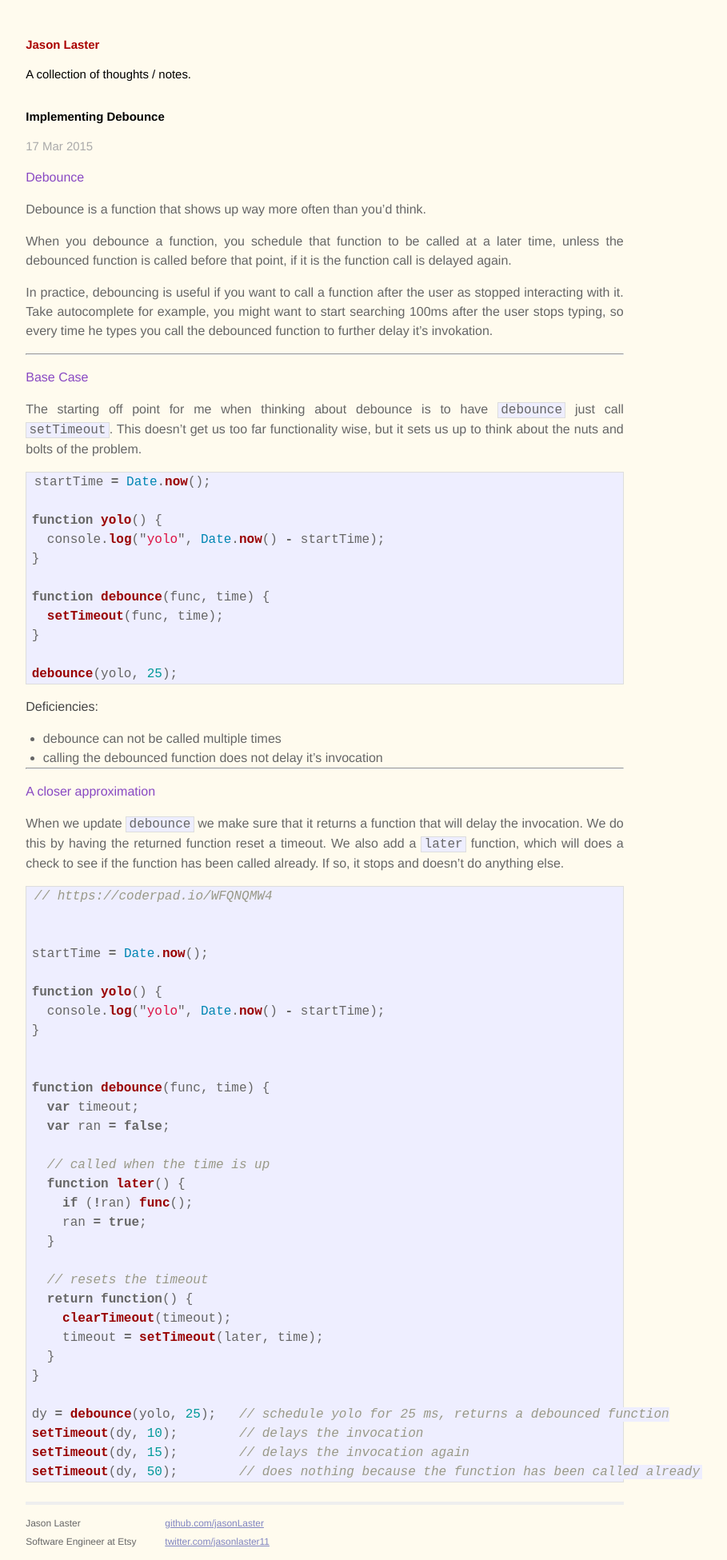
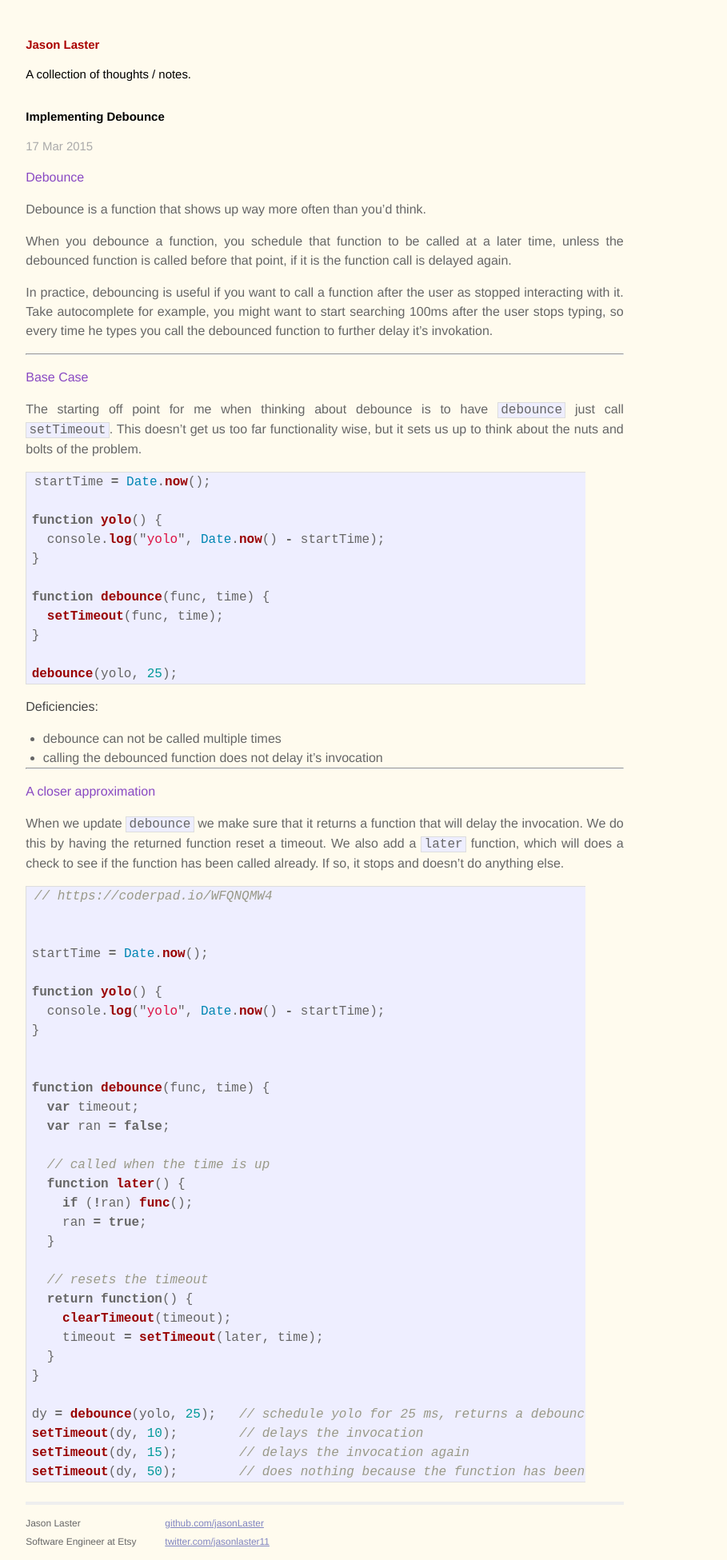
Before and after one commit to jasonLaster/jasonLaster.github.io, a Jekyll site: the page built from _posts/2015-03-17-implementing-debounce.markdown, in a window 1280 px wide. Shown: the whole page at 80% size, without its empty margins (234-1143 px from the left). Built offline with Jekyll 4.4.1, drawn with Linux system fonts in a browser that asks for light colours; Markdown is read by kramdown in place of the engine named in the settings.

Commit message:
fix annoying highlight text overflw bug

```diff
--- a/css/main.css
+++ b/css/main.css
@@ -185,3 +185,9 @@ h1, h2, h3, h4, h5, h6 {
   .post pre.terminal code {
     background-color: #333;
   }
+
+  .post .highlight {
+    width: 700px;
+    overflow-x: scroll;
+    background: #EEF;
+  }
```
